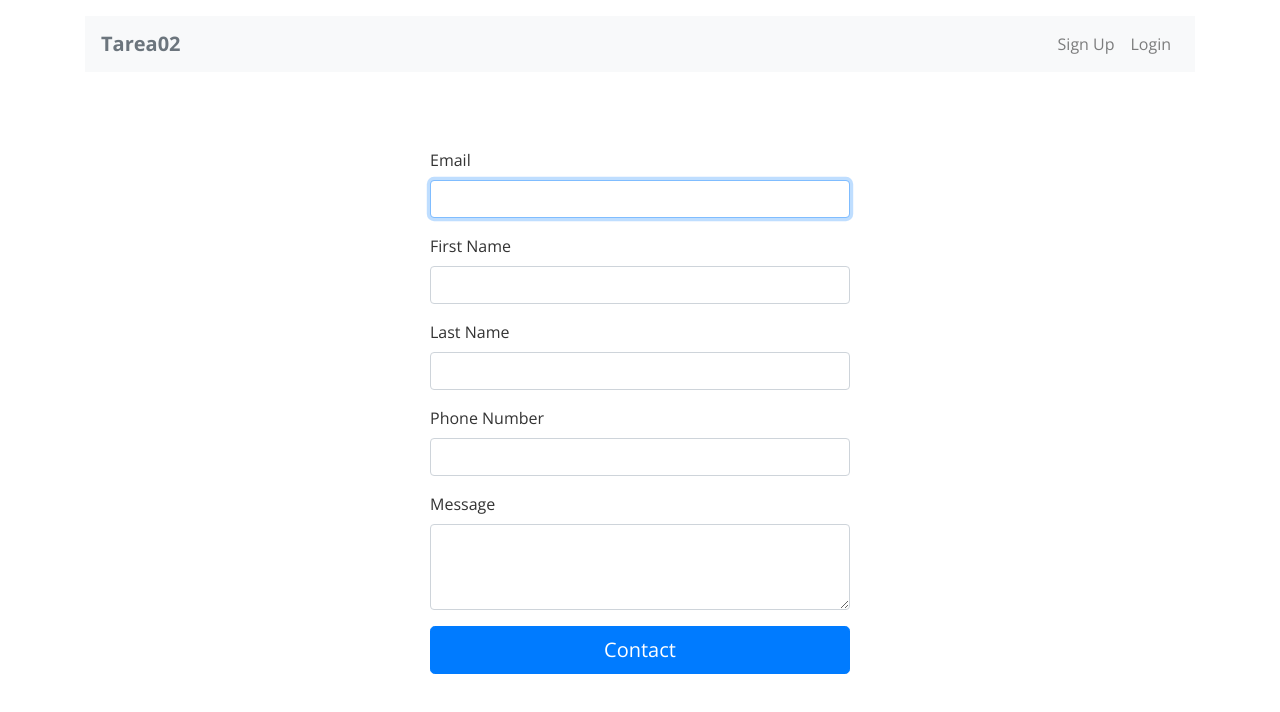
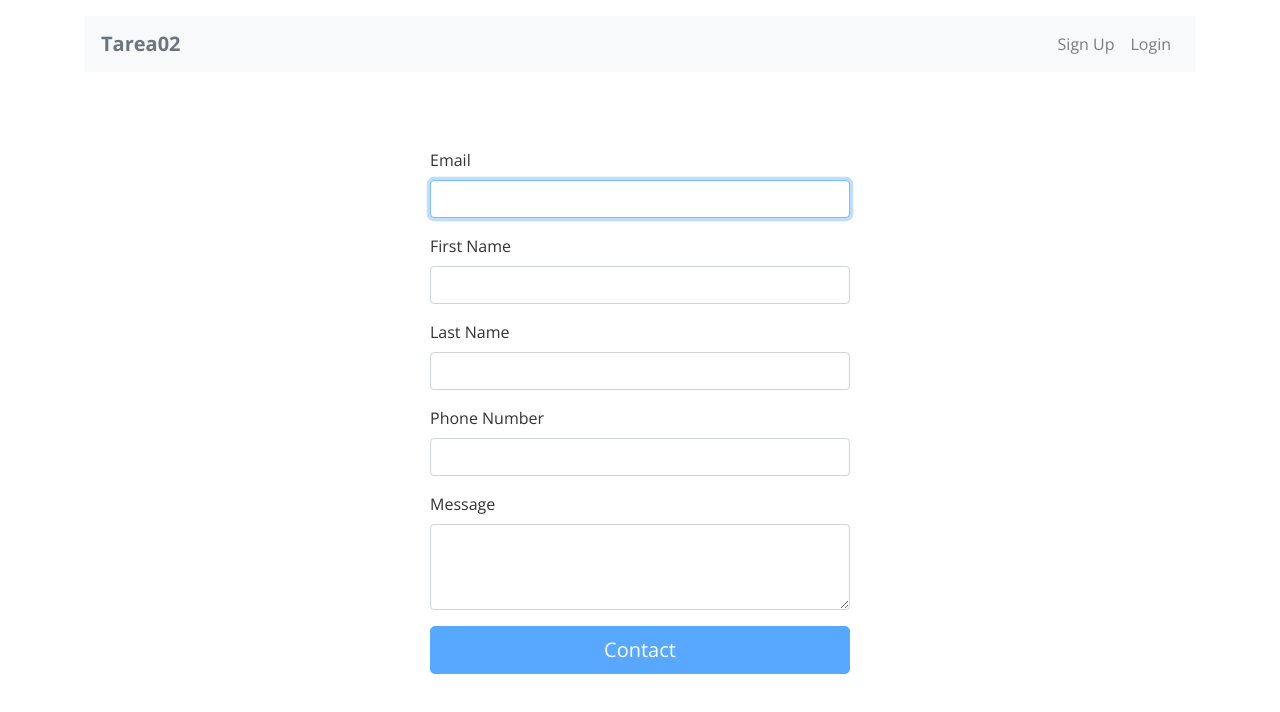
Before and after one commit to ratarussa/segundo-modulo, a React (Create React App) app: page / in a window 1280 px wide. Shown: the top 712 px of the page. Built offline with nearby package versions, Linux system fonts and the light colour scheme.

Commit message:
Se continua con el submit del contacto

```diff
--- /dev/null
+++ b/src/components/LoaderButton.css
@@ -0,0 +1,14 @@
+.LoaderButton .spinning {
+    margin-right: 7px;
+    top: 2px;
+    animation: spin 1s infinite linear;
+}
+
+@keyframes spin {
+    from {
+        transform: scale(1) rotate(0deg);
+    }
+    to {
+        transform: scale(1) rotate(360deg);
+    }
+}
--- /dev/null
+++ b/src/components/LoaderButton.jsx
@@ -0,0 +1,19 @@
+import React from "react";
+import Button from "react-bootstrap/Button";
+import { BsArrowRepeat } from "react-icons/bs";
+import "./LoaderButton.css";
+
+const LoaderButton = (props) => {
+    return (
+        <Button
+            disabled={props.disabled || props.isLoading}
+            className={`LoaderButton ${props.className}`}
+            {...props}
+        >
+            {props.isLoading && <BsArrowRepeat className="spinning" />}
+            {props.children}
+        </Button>
+    )
+}
+
+export default LoaderButton
--- a/src/containers/contacto/Contacto.jsx
+++ b/src/containers/contacto/Contacto.jsx
@@ -1,24 +1,54 @@
 import React, { useState } from "react"
 import Form from "react-bootstrap/Form"
-import Button from "react-bootstrap/Button"
+import LoaderButton from "../../components/LoaderButton"
 import "./Contacto.css"
 
+const sleep = ms => new Promise(resolve => setTimeout(resolve, ms))
+
 const ContactoContainer = () => {
-    const [email, setEmail] = useState("")
-    const [firstName, setFirstName] = useState("")
+    const [email, setEmail] = useState('')
+    const [firstName, setFirstName] = useState('')
     const [lastName, setLastName] = useState("")
-    const [phoneNumber, setPhoneNumber] = useState("")
-    const [message, setMessage] = useState("")
+    const [phoneNumber, setPhoneNumber] = useState('')
+    const [message, setMessage] = useState('')
+    const [isLoading, setIsLoading] = useState(false);
+
+    function validateForm() {
+        return email.length > 0 &&
+            firstName.length > 0 &&
+            lastName.length > 0 &&
+            phoneNumber.length > 0 &&
+            message.length > 0
+    }
+
+    async function handleSubmit(event) {
+        event.preventDefault()
+
+        setIsLoading(true)
+
+        await sleep(2000)
+
+        alert("Submitted Form")
+
+        setEmail('')
+        setFirstName('')
+        setLastName('')
+        setPhoneNumber('')
+        setMessage('')
+
+        setIsLoading(false)
+    }
 
     return (
         <div className="Login">
-            <form onSubmit="{handleSubmit}">
+            <form onSubmit={handleSubmit}>
                 <Form.Group size="lg" controlId="email">
                     <Form.Label>Email</Form.Label>
                     <Form.Control
                         autoFocus
                         type="email"
                         value={email}
+                        onChange={(e) => setEmail(e.target.value)}
                     />
                 </Form.Group>
                 <Form.Group size="lg" controlId="firstName">
@@ -26,6 +56,7 @@ const ContactoContainer = () => {
                     <Form.Control
                         type="text"
                         value={firstName}
+                        onChange={(e) => setFirstName(e.target.value)}
                     />
                 </Form.Group>
                 <Form.Group size="lg" controlId="lastName">
@@ -33,23 +64,35 @@ const ContactoContainer = () => {
                     <Form.Control
                         type="text"
                         value={lastName}
+                        onChange={(e) => setLastName(e.target.value)}
                     />
                 </Form.Group>
                 <Form.Group size="lg" controlId="phoneNumber">
                     <Form.Label>Phone Number</Form.Label>
                     <Form.Control
-                        type="number"
+                        type="phone"
                         value={phoneNumber}
+                        onChange={(e) => setPhoneNumber(e.target.value)}
                     />
                 </Form.Group>
                 <Form.Group size="lg" controlId="message">
                     <Form.Label>Message</Form.Label>
                     <Form.Control
-                        as="textarea" rows={3}
+                        as="textarea"
+                        rows={3}
                         value={message}
+                        onChange={(e) => setMessage(e.target.value)}
                     />
                 </Form.Group>
-                <Button block size="lg" type="submit">Contact</Button>
+                <LoaderButton
+                    block
+                    size="lg"
+                    type="submit"
+                    isLoading={isLoading}
+                    disabled={!validateForm()}
+                >
+                    Contact
+                </LoaderButton>
             </form>
         </div>
     )
```
